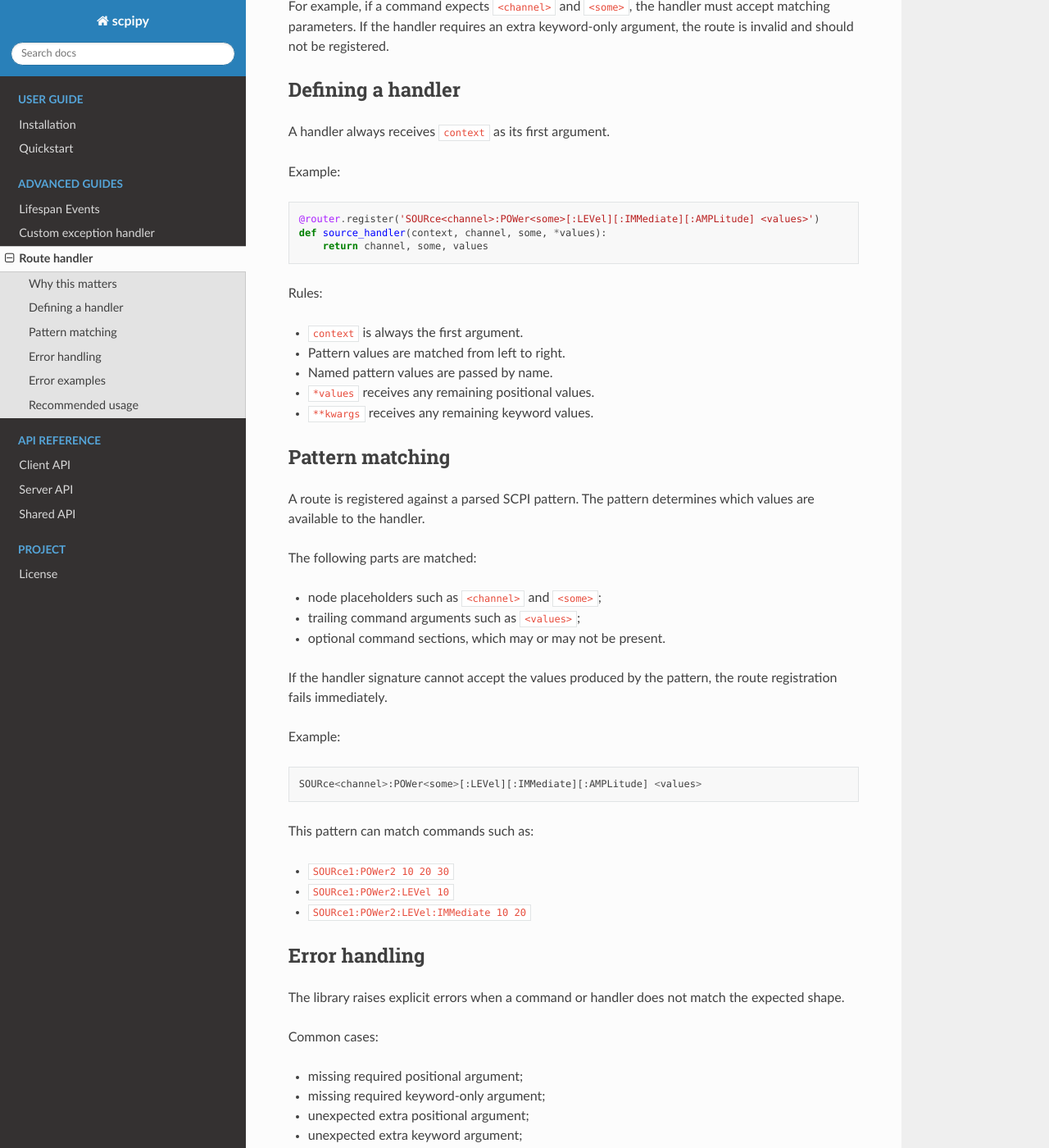
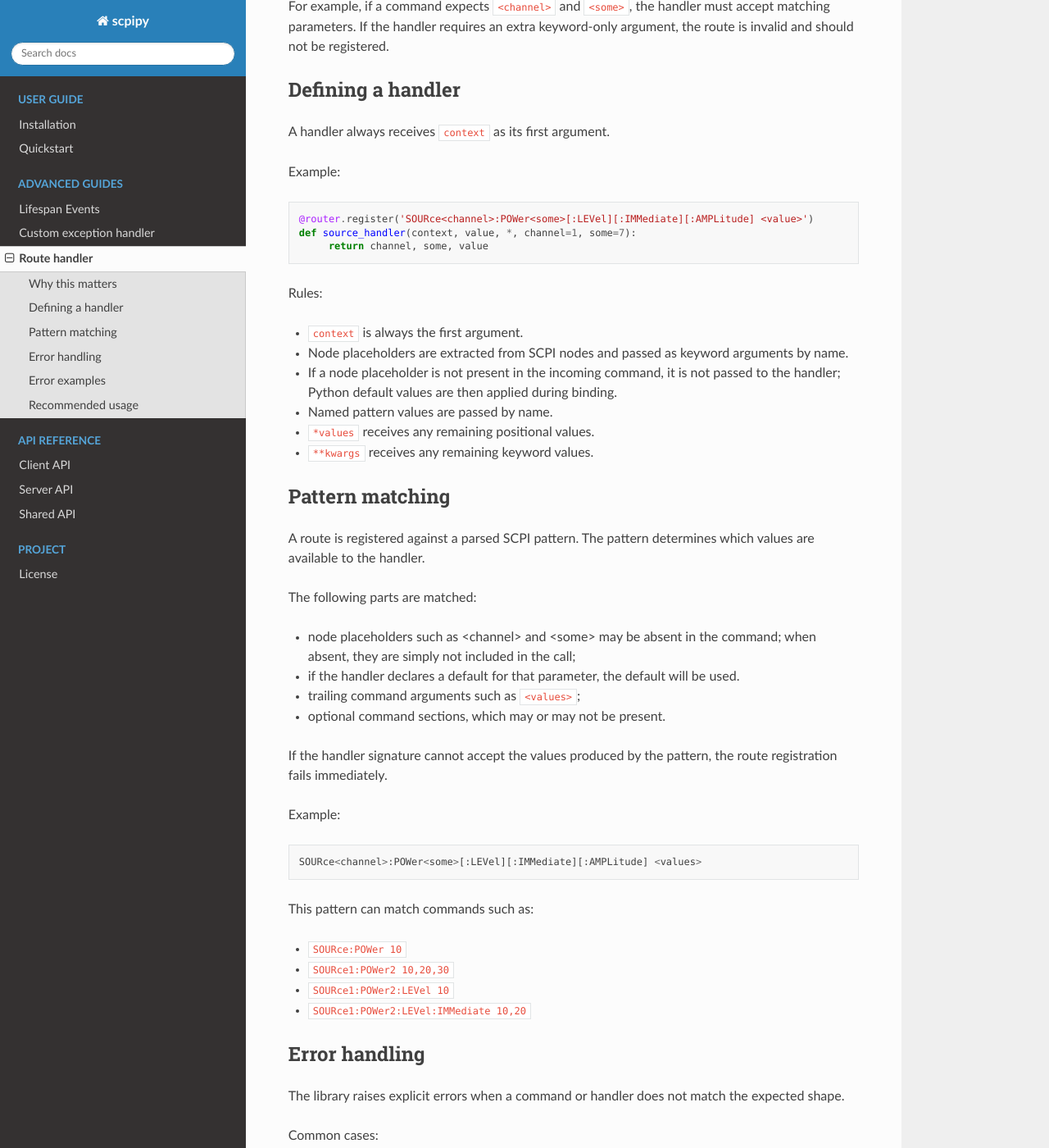
Before and after one commit to 0z0sk0/scpipy, a Sphinx documentation site: the page built from docs/source/guide/route_handler.rst, in a window 1280 px wide and 1400 px high, scrolled down 508 px. Shown: the whole window at 82% size. Built offline with Sphinx 7.4.7 and the Read the Docs theme 3.1.0, drawn with Linux system fonts in a browser that asks for light colours.

Commit message:
fix(docs): fixed docs for default node args values

```diff
--- a/docs/source/guide/route_handler.rst
+++ b/docs/source/guide/route_handler.rst
@@ -27,14 +27,15 @@ A handler always receives ``context`` as its first argument.
 
 Example::
 
-   @router.register('SOURce<channel>:POWer<some>[:LEVel][:IMMediate][:AMPLitude] <values>')
-   def source_handler(context, channel, some, *values):
-       return channel, some, values
+   @router.register('SOURce<channel>:POWer<some>[:LEVel][:IMMediate][:AMPLitude] <value>')
+   def source_handler(context, value, *, channel=1, some=7):
+        return channel, some, value
 
 Rules:
 
 - ``context`` is always the first argument.
-- Pattern values are matched from left to right.
+- Node placeholders are extracted from SCPI nodes and passed as keyword arguments by name.
+- If a node placeholder is not present in the incoming command, it is not passed to the handler; Python default values are then applied during binding.
 - Named pattern values are passed by name.
 - ``*values`` receives any remaining positional values.
 - ``**kwargs`` receives any remaining keyword values.
@@ -47,7 +48,8 @@ which values are available to the handler.
 
 The following parts are matched:
 
-- node placeholders such as ``<channel>`` and ``<some>``;
+- node placeholders such as <channel> and <some> may be absent in the command; when absent, they are simply not included in the call;
+- if the handler declares a default for that parameter, the default will be used.
 - trailing command arguments such as ``<values>``;
 - optional command sections, which may or may not be present.
 
@@ -60,9 +62,10 @@ Example::
 
 This pattern can match commands such as:
 
-- ``SOURce1:POWer2 10 20 30``
+- ``SOURce:POWer 10``
+- ``SOURce1:POWer2 10,20,30``
 - ``SOURce1:POWer2:LEVel 10``
-- ``SOURce1:POWer2:LEVel:IMMediate 10 20``
+- ``SOURce1:POWer2:LEVel:IMMediate 10,20``
 
 Error handling
 --------------
@@ -114,9 +117,9 @@ Keep handlers small and explicit.
 
 Good::
 
-   @router.register('SOURce<channel>:POWer<some> <values>')
-   def set_power(context, channel, some, *values):
-       ...
+    @router.register('SOURce<channel>:POWer<some> <values>')
+    def set_power(context, *values, channel=1, some=1):
+        ...
 
 Avoid handlers that require arguments not represented by the SCPI pattern.
 
```
